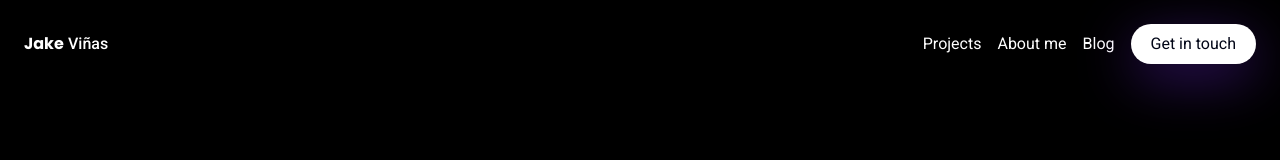
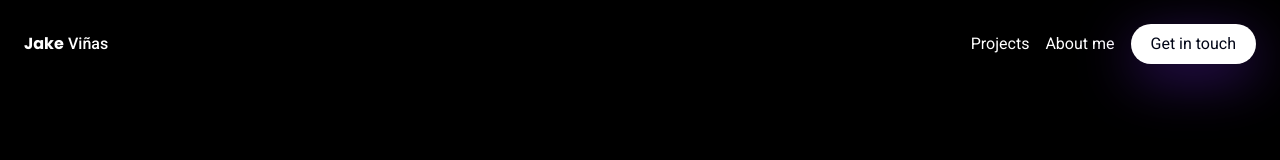
Before and after one commit to jakevin99/jakevin99.github.io, a SvelteKit app: page / in a window 1280 px wide. Shown: the top 160 px of the page. Built offline with nearby package versions, Linux system fonts and the light colour scheme.

Commit message:
Initial Commit

```diff
--- a/src/components/Header.svelte
+++ b/src/components/Header.svelte
@@ -4,7 +4,7 @@
     export let tabs = [
         { name: "Projects ", link: "#projects" },
         { name: "About me", link: "#about" },
-        { name: "Blog", link: "https://www.youtube.com/watch?v=dQw4w9WgXcQ" },
+
         // { name: "Contact", link: "" },
         // {name: '', link: ''},
     ];
--- a/src/components/Step.svelte
+++ b/src/components/Step.svelte
@@ -20,7 +20,7 @@
         <div
             class="ml-auto cursor-pointer hover:text-slate-950 duration-200 relative after:absolute after:top-0 after:h-0 after:right-full after:bg-white after:w-full after:h-full after:duration-200 hover:after:translate-x-full after:z-[-1] overflow-hidden"
         >
-            <p class="z-4">Go to &rarr;</p>
+        <p class="z-4">Go to &rarr;</p>
         </div>
     </div>
 </a>
```
